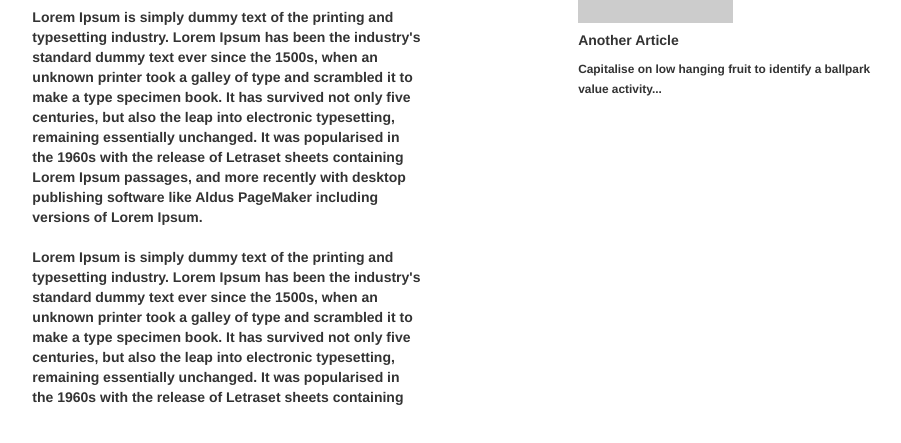
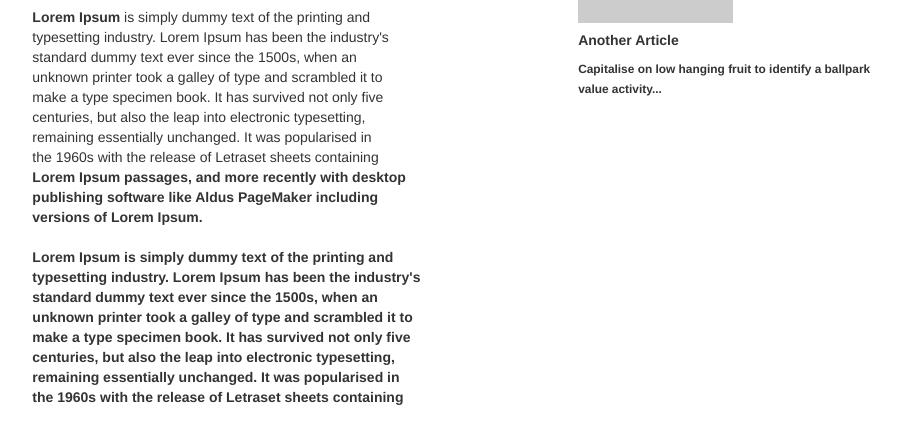
Before and after one commit to codeplexor/cool-site, a plain HTML site: page index.html in a window 1280 px wide. Shown: the part 147-590 px from the top of the page, without its empty margins (186-1087 px from the left). Drawn offline with nearby package versions, Linux system fonts and the light colour scheme; placeholder pictures from the web are drawn by us.

Commit message:
cool-site

```diff
--- a/index.html
+++ b/index.html
@@ -14,7 +14,7 @@
           <div class="content col-xs-5 col-xs-offset-2">
             <hr>
             <h2> Why Designers are important!</h2>
-            <p><b>Lorem Ipsum<b> is simply dummy text of the printing and <br />
+            <p><b>Lorem Ipsum</b> is simply dummy text of the printing and <br />
 typesetting industry. Lorem Ipsum has been the industry's <br />
 standard dummy text ever since the 1500s, when an <br />
 unknown printer took a galley of type and scrambled it to <br />
@@ -26,7 +26,7 @@ the 1960s with the release of Letraset sheets containing <br />
 publishing software like Aldus PageMaker including <br />
 versions of Lorem Ipsum. <br /> <br />
 
-Lorem Ipsum is simply dummy text of the printing and <br />
+<b>Lorem Ipsum</b> is simply dummy text of the printing and <br />
 typesetting industry. Lorem Ipsum has been the industry's <br />
 standard dummy text ever since the 1500s, when an <br />
 unknown printer took a galley of type and scrambled it to <br />
@@ -45,6 +45,5 @@ the 1960s with the release of Letraset sheets containing <br /></p>
         <br>
         </div>
       </section>
-
     </body>
   </html>
```
